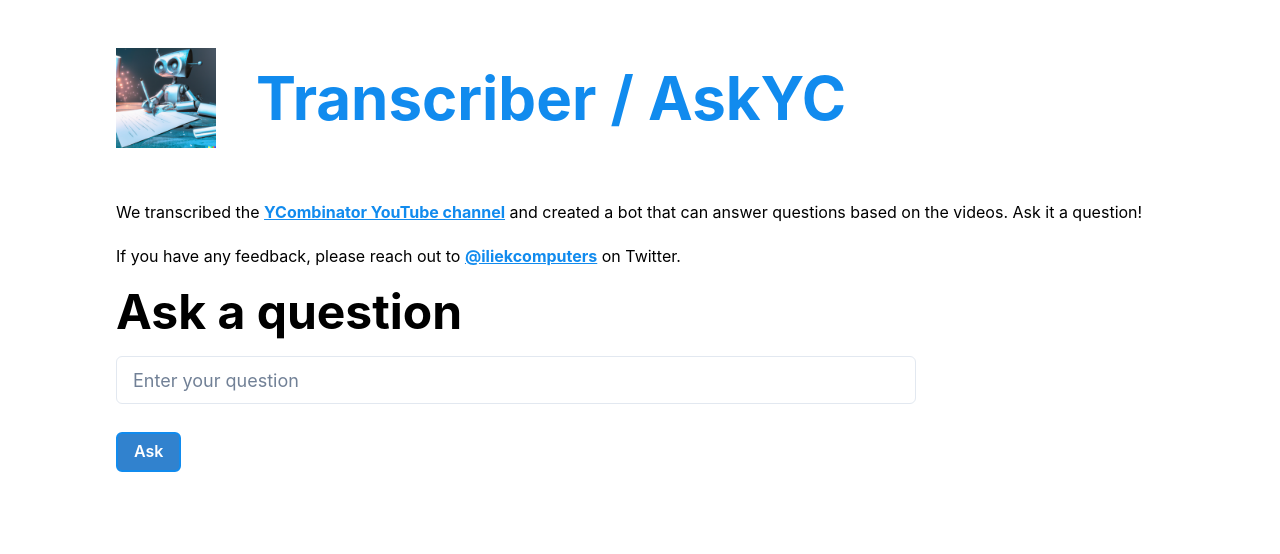
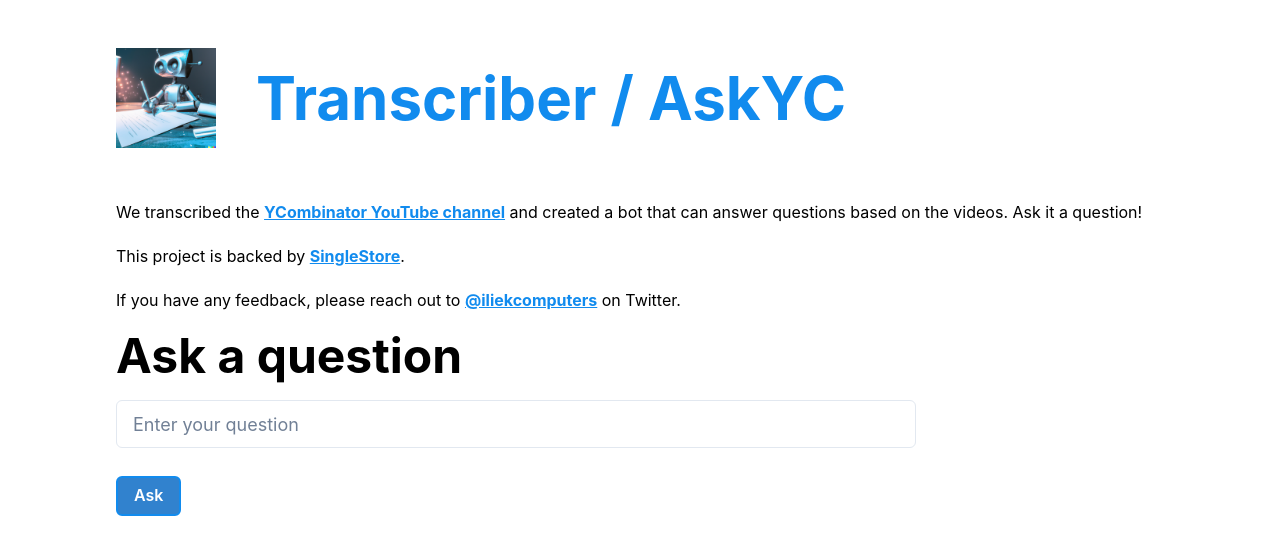
Before and after one commit to paramsingh/transcribe, a Next.js app in the folder frontend/: page /ask/yc-s2 in a window 1280 px wide. Shown: the top 554 px of the page. Built offline with nearby package versions, Linux system fonts and the light colour scheme.

Commit message:
backed by singlestore

```diff
--- a/frontend/pages/ask/yc-s2.tsx
+++ b/frontend/pages/ask/yc-s2.tsx
@@ -41,6 +41,10 @@
           </Link>{" "}
           and created a bot that can answer questions based on the videos. Ask
           it a question!{" "}
+        </Text>
+        <Text marginTop={5}>
+          This project is backed by{" "}
+          <a href="https://singlestore.com">SingleStore</a>.
         </Text>
         <Text marginTop={5}>
           If you have any feedback, please reach out to{" "}
```
